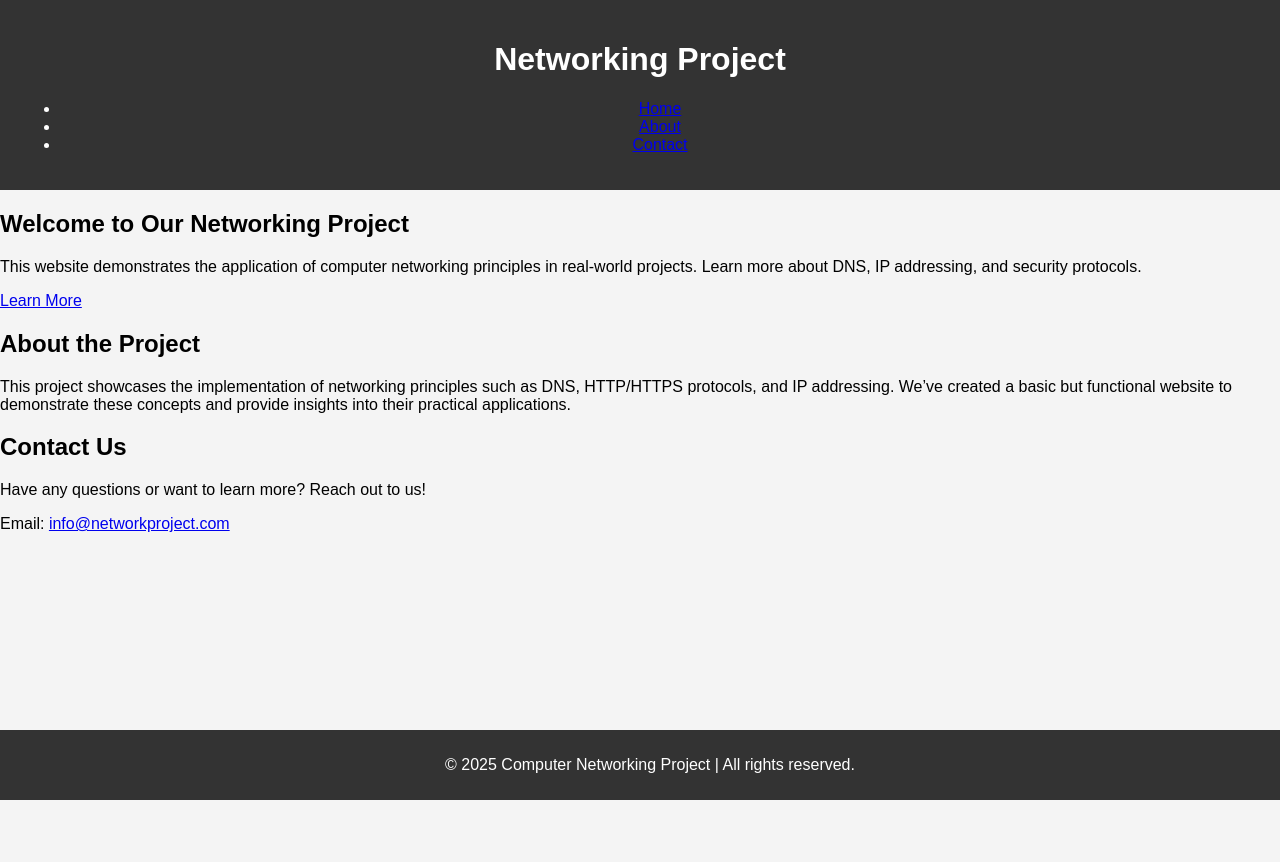
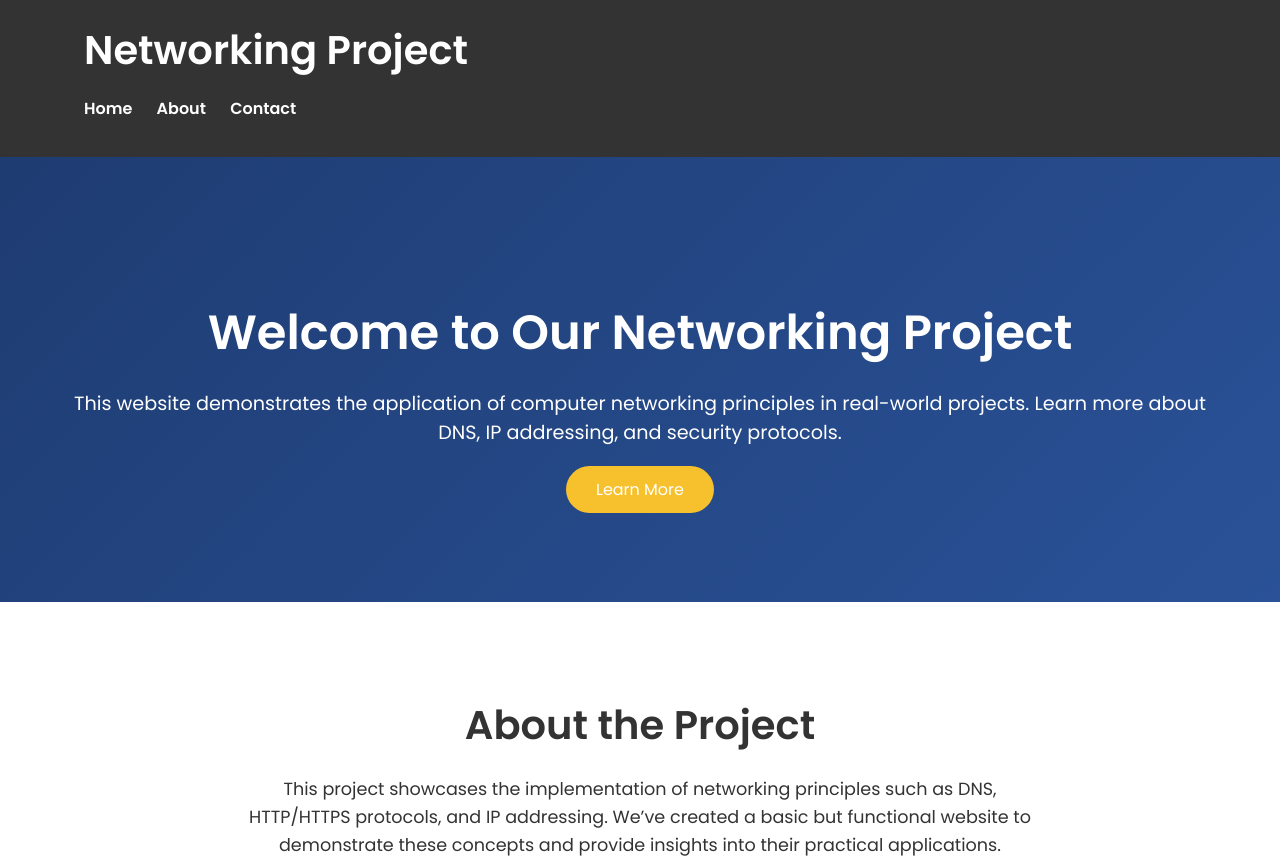
Before and after one commit to Meskerem15/computer_network_project1, a plain HTML site: page index.html in a window 1280 px wide. Shown: the top 862 px of the page. Before the commit the page ends 800 px from the top, so only its background shows below. Drawn offline with Linux system fonts and the light colour scheme.

Commit message:
Update style.css

```diff
--- a/style.css
+++ b/style.css
@@ -1,23 +1,151 @@
+/* Global Styles */
 body {
-    font-family: Arial, sans-serif;
+    font-family: 'Poppins', sans-serif;
     margin: 0;
     padding: 0;
-    background-color: #f4f4f4;
+    background-color: #f4f4f9;
+    color: #333;
 }
 
+.container {
+    width: 90%;
+    max-width: 1200px;
+    margin: 0 auto;
+}
+
+/* Header */
 header {
     background-color: #333;
     color: white;
-    padding: 20px;
+    padding: 20px 0;
+    box-shadow: 0 2px 4px rgba(0, 0, 0, 0.1);
+}
+
+header h1 {
+    font-size: 2.5rem;
+    margin: 0;
+    padding-left: 20px;
+}
+
+nav ul {
+    list-style: none;
+    padding: 0;
+}
+
+nav ul li {
+    display: inline;
+    margin-left: 20px;
+}
+
+nav ul li a {
+    color: white;
+    text-decoration: none;
+    font-weight: 600;
+}
+
+nav ul li a:hover {
+    color: #f7c12e;
+}
+
+/* Hero Section */
+.hero {
+    background: linear-gradient(135deg, #1e3c72, #2a5298);
+    color: white;
+    padding: 100px 0;
     text-align: center;
 }
 
+.hero h2 {
+    font-size: 3rem;
+    margin-bottom: 20px;
+}
+
+.hero p {
+    font-size: 1.2rem;
+    margin-bottom: 30px;
+}
+
+.hero .btn {
+    background-color: #f7c12e;
+    color: white;
+    padding: 12px 30px;
+    font-size: 1rem;
+    border-radius: 30px;
+    text-decoration: none;
+}
+
+.hero .btn:hover {
+    background-color: #d39b12;
+}
+
+/* About Section */
+.about {
+    background-color: #ffffff;
+    padding: 60px 0;
+    text-align: center;
+}
+
+.about h2 {
+    font-size: 2.5rem;
+    margin-bottom: 20px;
+}
+
+.about p {
+    font-size: 1.1rem;
+    line-height: 1.6;
+    max-width: 800px;
+    margin: 0 auto;
+}
+
+/* Contact Section */
+.contact {
+    background-color: #f4f4f9;
+    padding: 60px 0;
+    text-align: center;
+}
+
+.contact h2 {
+    font-size: 2.5rem;
+    margin-bottom: 20px;
+}
+
+.contact p {
+    font-size: 1.2rem;
+}
+
+.contact a {
+    color: #2a5298;
+    text-decoration: none;
+    font-weight: 600;
+}
+
+.contact a:hover {
+    color: #f7c12e;
+}
+
+/* Footer */
 footer {
     background-color: #333;
     color: white;
+    padding: 20px 0;
     text-align: center;
-    padding: 10px;
-    position: fixed;
-    width: 100%;
-    bottom: 0;
 }
+
+/* Responsive Design */
+@media screen and (max-width: 768px) {
+    .hero h2 {
+        font-size: 2.5rem;
+    }
+
+    .hero p {
+        font-size: 1rem;
+    }
+
+    .about h2 {
+        font-size: 2rem;
+    }
+
+    .contact h2 {
+        font-size: 2rem;
+    }
+}
```
